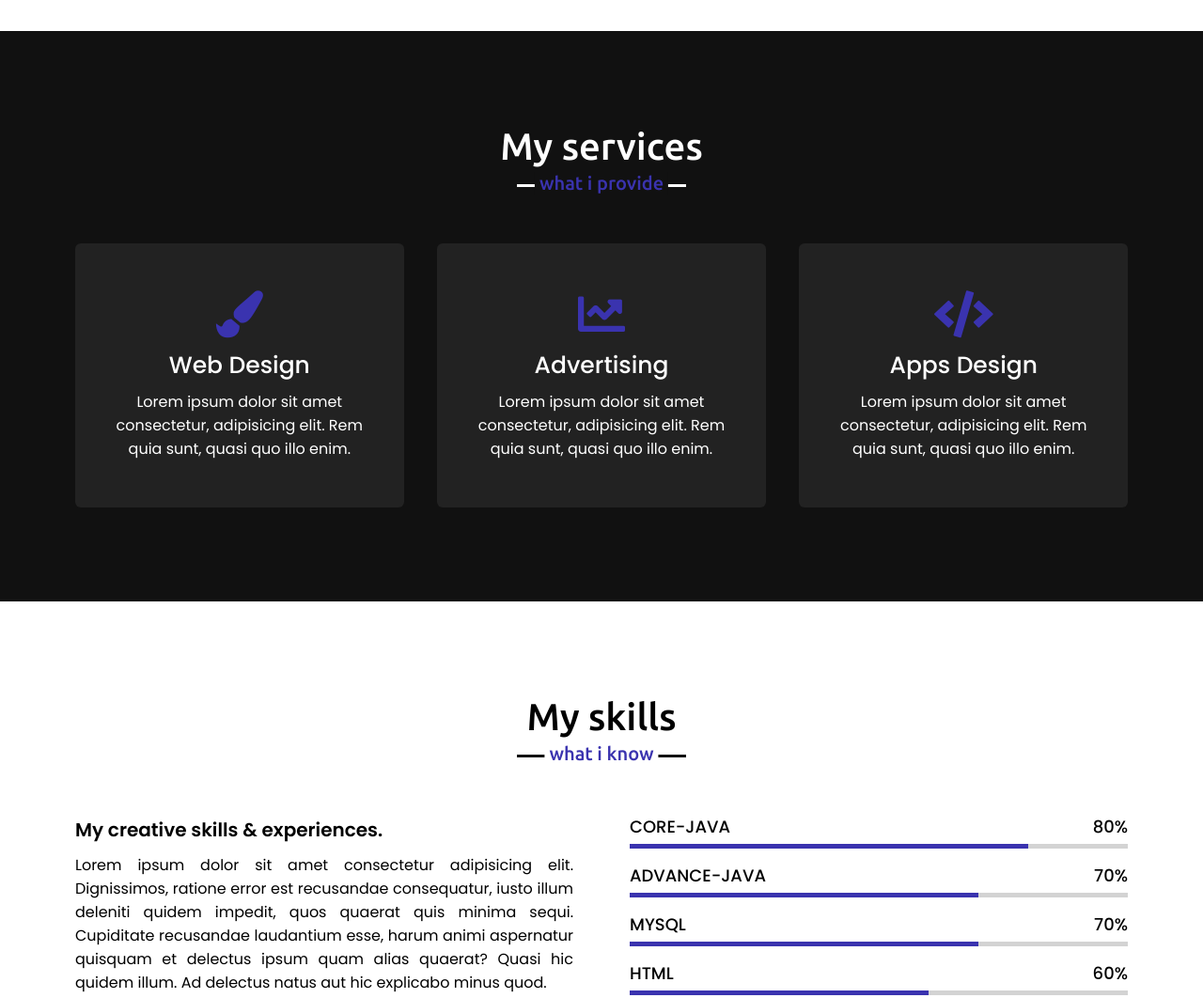
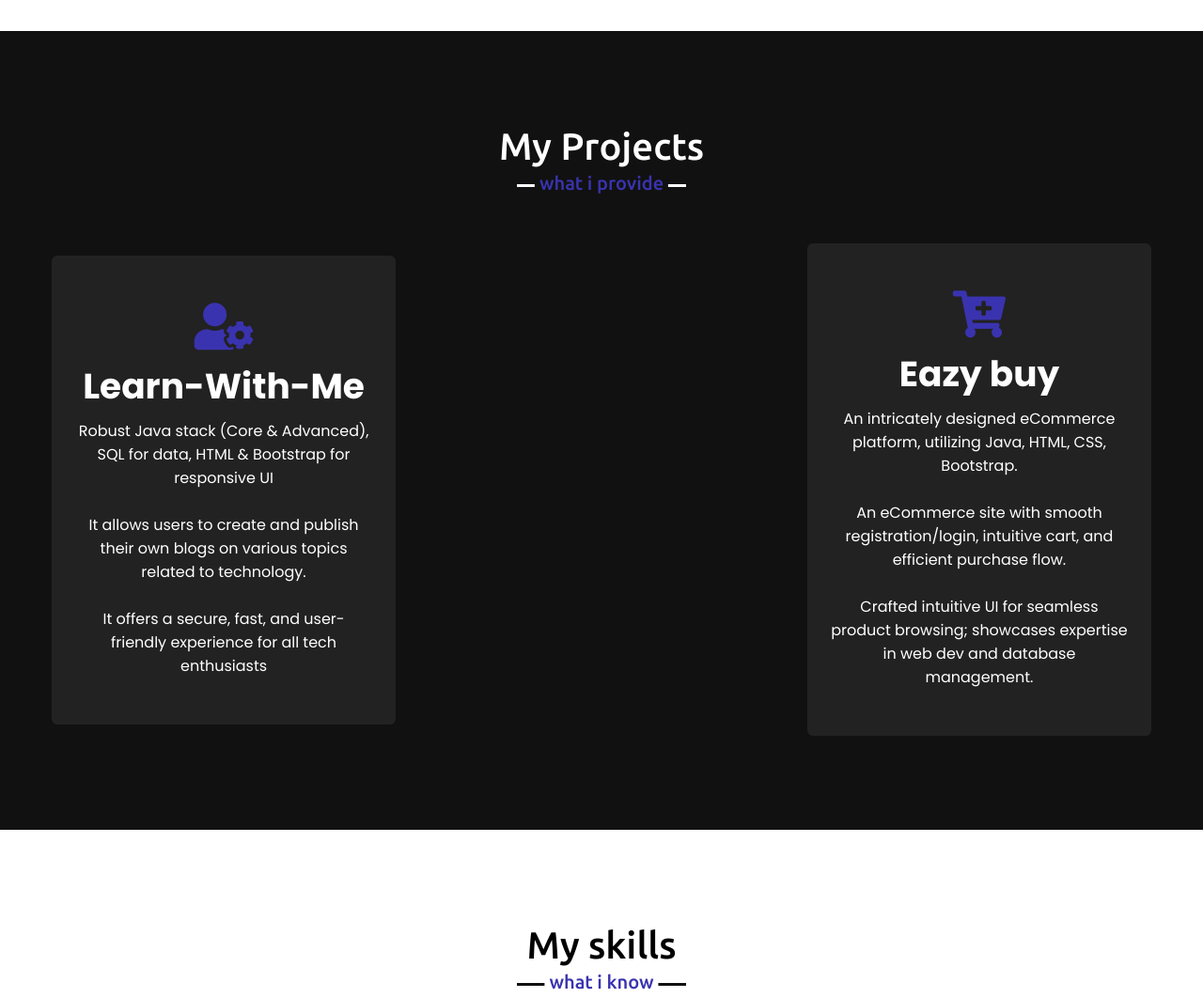
Before and after one commit to Anuraggupta4333/My-Portfolio, a plain HTML site: page index.html in a window 1280 px wide. Shown: the part 1500-2562 px from the top of the page at 94% size. Drawn offline with nearby package versions, Linux system fonts and the light colour scheme.

Commit message:
project update

```diff
--- a/index.html
+++ b/index.html
@@ -67,33 +67,44 @@
     <!-- services section start -->
     <section class="services" id="services">
         <div class="max-width">
-            <h2 class="title">My services</h2>
+            <h2 class="title">My Projects</h2>
             <div class="serv-content">
                 <div class="card">
                     <div class="box">
-                        <i class="fas fa-paint-brush"></i>
-                        <div class="text">Web Design</div>
-                        <p>Lorem ipsum dolor sit amet consectetur, adipisicing elit. Rem quia sunt, quasi quo illo enim.</p>
+                        <i class="fas fa-user-cog"></i>
+                        <div class="text">
+                            <h2>Learn-With-Me</h2>
+                        </div>
+
+                        <p>Robust Java stack (Core & Advanced), SQL for data, HTML & Bootstrap for
+                            responsive UI</p>
+                        <br>
+                        <p>It allows users to create and publish their own blogs on various topics related to
+                            technology.
+                        </p>
+                        <br>
+                        <p>It offers a secure, fast, and user-friendly experience for all tech enthusiasts</p>
                     </div>
                 </div>
                 <div class="card">
                     <div class="box">
-                        <i class="fas fa-chart-line"></i>
-                        <div class="text">Advertising</div>
-                        <p>Lorem ipsum dolor sit amet consectetur, adipisicing elit. Rem quia sunt, quasi quo illo enim.</p>
+                        <i class="fa fa-cart-plus"></i>
+                        <div class="text">
+                            <h2>Eazy buy</h2>
+                        </div>
+
+                        <p>An intricately designed eCommerce platform, utilizing Java, HTML, CSS, Bootstrap.</p>
+                        <br>
+                        <p>An eCommerce site with smooth registration/login, intuitive cart, and efficient purchase flow.</p>
+                        <br>
+                        <p>Crafted intuitive UI for seamless product browsing; showcases expertise in web dev and database management.</p>
                     </div>
                 </div>
-                <div class="card">
-                    <div class="box">
-                        <i class="fas fa-code"></i>
-                        <div class="text">Apps Design</div>
-                        <p>Lorem ipsum dolor sit amet consectetur, adipisicing elit. Rem quia sunt, quasi quo illo enim.</p>
-                    </div>
-                </div>
-               </div>
             </div>
         </div>
     </section>
+
+<!-- services section end -->
 
     <!-- skills section start -->
     <section class="skills" id="skills">
@@ -102,7 +113,8 @@
             <div class="skills-content">
                 <div class="column left">
                     <div class="text">My creative skills & experiences.</div>
-                    <p>Lorem ipsum dolor sit amet consectetur adipisicing elit. Dignissimos, ratione error est recusandae consequatur, iusto illum deleniti quidem impedit, quos quaerat quis minima sequi. Cupiditate recusandae laudantium esse, harum animi aspernatur quisquam et delectus ipsum quam alias quaerat? Quasi hic quidem illum. Ad delectus natus aut hic explicabo minus quod.</p>
+                    <p>With a comprehensive understanding of Java encompassing both its core fundamentals and advanced concepts, coupled with a mastery of SQL for efficient data management, I bring a robust skill set to the table. Additionally, my proficiency extends to crafting responsive and visually appealing web interfaces using HTML, CSS, and Bootstrap. What sets me apart is my innate problem-solving ability, which allows me to tackle complex challenges with ease, ensuring smooth development processes and delivering high-quality solutions.
+                    </p>
                     <a href="#">Read more</a>
                 </div>
                 <div class="column right">
--- a/style.css
+++ b/style.css
@@ -678,3 +678,9 @@ footer span a:hover{
         line-height: 38px;
     }
 }
+.max-width {
+    max-width: 1200px; /* Adjust this value as needed */
+    margin: 0 auto; /* Center the content horizontally */
+    padding: 0 15px; /* Add padding to the sides */
+    box-sizing: border-box; /* Include padding and border in the element's total width and height */
+}
```
